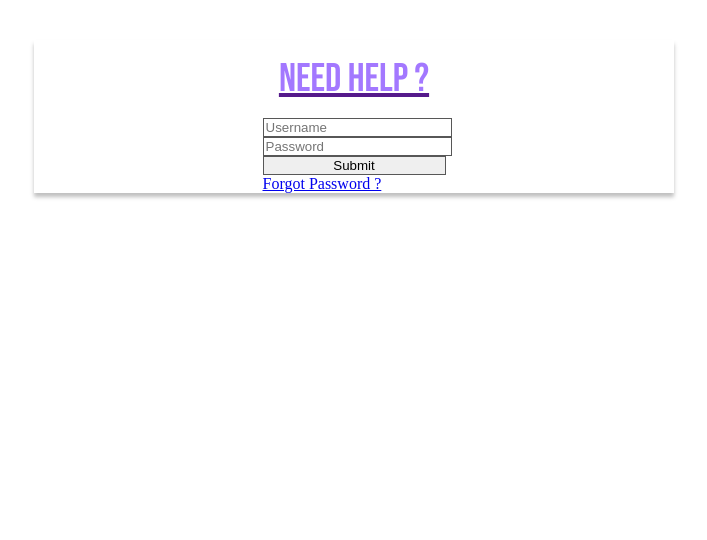
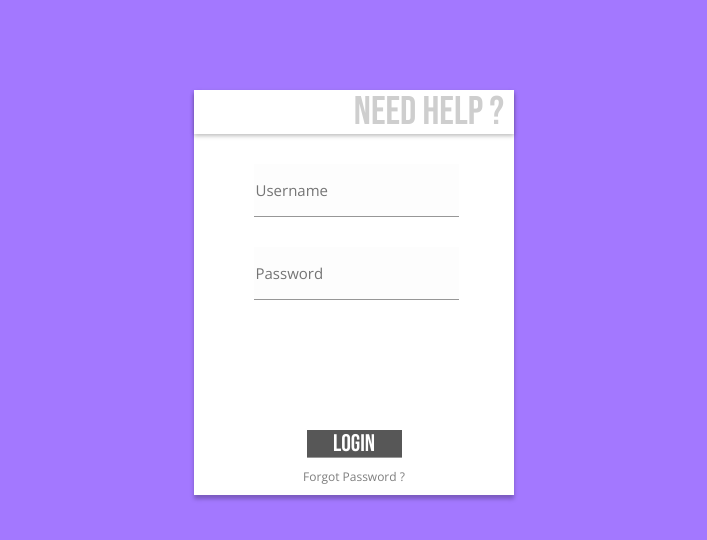
Before and after one commit to TimCauss/Gestion_ampoules, a PHP site: page /public/login.php in a window 1280 px wide. Shown: the top 540 px of the page, without its empty margins (286-993 px from the left). Run offline with PHP 8.4, Linux system fonts and the light colour scheme.

Commit message:
🌈 style(login):
loging page and form is now done

```diff
--- a/CSS/style.css
+++ b/CSS/style.css
@@ -1,5 +1,5 @@
 @import url('https://fonts.googleapis.com/css2?family=Bebas+Neue&family=Open+Sans:wght@400;600;700&display=swap');
-
+@import url('https://fonts.googleapis.com/css2?family=Open+Sans:wght@400;600;700&display=swap');
 
 
 body {
@@ -232,11 +232,96 @@ select {
 
 /** Formulaire login style START */
 
+.body-login {
+    background-color: #A378FF;
+    padding-top: 50px;
+}
+
 .form-container {
     display: flex;
+    flex-direction: column;
     justify-content: center;
     align-items: center;
     background: #FFFFFF;
     box-shadow: 0px 4px 4px rgba(0, 0, 0, 0.25);
-    min-width: 50vw;
+    min-width: 320px;
 }
+
+.form-header {
+    display: flex;
+    width: 100%;
+    justify-content: end;
+    align-items: flex-start;
+    box-shadow: 0px 2px 4px rgba(0, 0, 0, 0.25);
+    border-radius: 0px;
+    margin-bottom: 30px;
+}
+
+.form-header a {
+    text-decoration: none;
+}
+
+.form-header a h1 {
+    margin: 10px;
+    color: #CECECE;
+}
+
+.form-main {
+    display: flex;
+    flex-direction: column;
+    gap: 30px;
+}
+
+form input {
+    font-family: 'Open Sans';
+    font-style: normal;
+    font-weight: 400;
+    font-size: 15px;
+    line-height: 50px;
+    border: none;
+    color: #979797;
+    background: #FDFDFD;
+    border-bottom: 1px solid #979797;
+}
+
+.subm-ctn {
+    display: flex;
+    justify-content: center;
+}
+
+form input[type="submit"] {
+    background-color: #575757;
+    width: 95px;
+    height: 28px;
+    font-family: 'Bebas Neue';
+    font-style: normal;
+    font-weight: 400;
+    font-size: 24px;
+    line-height: 24px;
+    text-align: center;
+    color: white;
+    cursor: pointer;
+    transition: background-color 0.2s ease-in-out;
+}
+
+form input[type="submit"]:hover {
+    background-color: #A378FF;
+}
+
+.forgt {
+    margin: 10px auto;
+}
+
+.forgt a {
+    font-family: 'Open Sans';
+    font-style: normal;
+    font-weight: 400;
+    font-size: 12px;
+    text-decoration: none;
+    color: #7e7e7e;
+
+}
+
+.action-ctn {
+    margin-top: 100px;
+}
--- a/public/login.php
+++ b/login.php
@@ -9,15 +9,15 @@
     <title>Login : Bulb Manager </title>
 </head>
 
-<body>
+<body class="body-login">
     <main>
         <div class="form-container">
-            <form action="">
             <div class="form-header">
                 <a href="">
                     <h1>need help ?</h1>
                 </a>
             </div>
+            <form action="">
                 <div class="form-main">
                     <div>
                         <input type="text" name="user_name" id="user_name" placeholder="Username">
@@ -25,17 +25,18 @@
                     <div>
                         <input type="password" name="password" id="password" placeholder="Password">
                     </div>
-                    <div>
-                        <input type="submit">
+                    <div class="action-ctn">
+                        <div class="subm-ctn">
+                            <input type="submit" value="Login">
                         </div>
-                    <div>
+                        <div class="subm-ctn forgt">
                             <a href="#">Forgot Password ?</a>
+                        </div>
                     </div>
                 </div>
             </form>
         </div>
     </main>
-
 </body>
 
 </html>
```
Also changed, not shown: JS/modal.js (+2 -10 lines), index.php (renamed from public/index.php, +5 -5 lines). Lines whose indentation alone changed are shown as unchanged.
